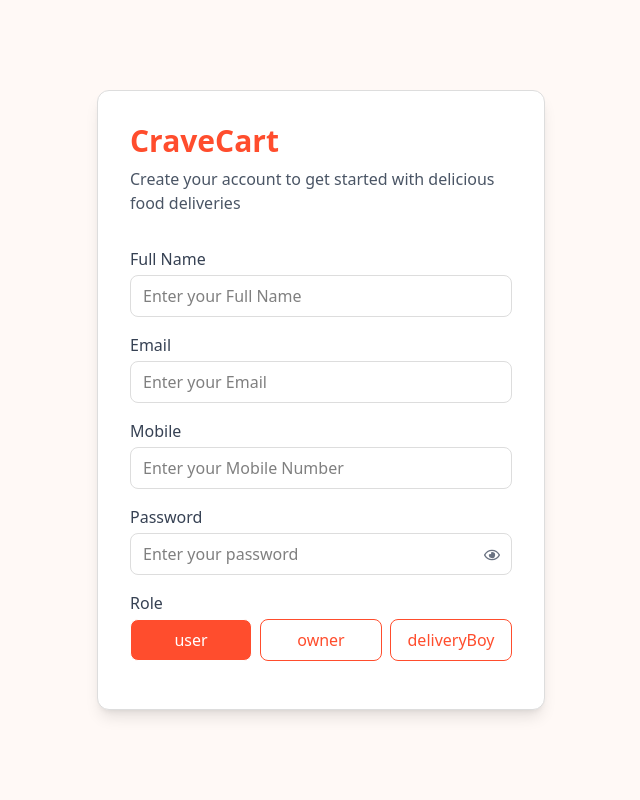
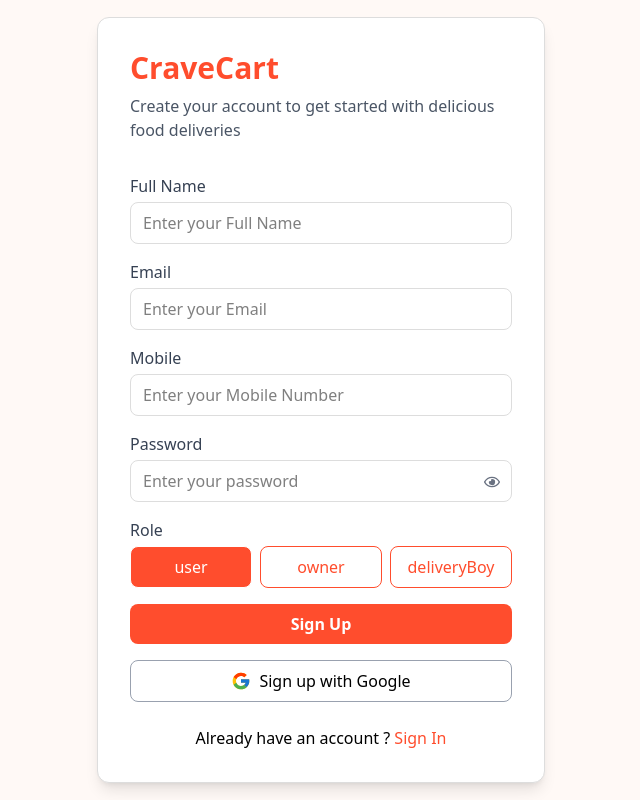
Before and after one commit to Harshitdongarwar2528/CRAVECART, a React app in the folder frontend/: page /signup in a window 1280 px wide. Shown: the whole page, without its empty margins (319-959 px from the left). Built offline with nearby package versions, Linux system fonts and the light colour scheme; the HTML template or start-up script is replaced by a standard one.

Commit message:
Done with the fixing of the cases and added the google and signup buttons in the /signup route

```diff
--- a/frontend/src/App.jsx
+++ b/frontend/src/App.jsx
@@ -1,12 +1,12 @@
 import React from 'react'
 import { BrowserRouter, Route, Routes } from 'react-router-dom'
-import SignUp from './pages/abc'
 import SignIn from './pages/SignIn'
+import SignUp from './pages/SignUp'
 
 const App = () => {
   return (
     <Routes>
-    <Route path= 'signup' element={<SignUp/>}/>
+    <Route path= '/signup' element={<SignUp/>}/>
     <Route path= 'signin' element={<SignIn/>}/>
 
     </Routes>
--- a/frontend/src/pages/abc.jsx
+++ b/frontend/src/pages/SignUp.jsx
@@ -1,6 +1,7 @@
 import React from 'react'
 import { useState } from 'react';
 import { useNavigate } from 'react-router-dom';
+import { FcGoogle } from "react-icons/fc";
 
 import { FaRegEye } from "react-icons/fa";
 import { FaRegEyeSlash } from "react-icons/fa";
@@ -75,7 +76,15 @@
                               ))}
                           </div>
                       </div>
+                       <button className={`w-full font-semibold py-2 rounded-lg transition duration-200 bg-[#ff4d2d] text-white hover:bg-[#e64323] cursor-pointer`} >
+                Sign Up
 
+             </button>
+                       <button className='w-full mt-4 flex items-center justify-center gap-2 border rounded-lg px-4 py-2 transition cursor-pointer duration-200 border-gray-400 hover:bg-gray-100' >
+                      <FcGoogle size={20}/>
+                      <span>Sign up with Google</span>
+                                  </button>
+                   <p className='text-center mt-6 cursor-pointer' onClick={()=>navigate("/signin")}>Already have an account ?  <span className='text-[#ff4d2d]'>Sign In</span></p>
 
 
                   </div>
```
